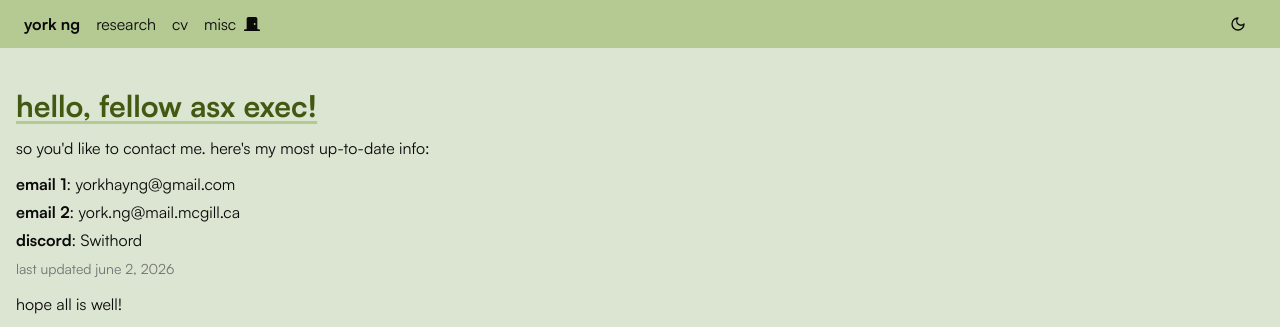
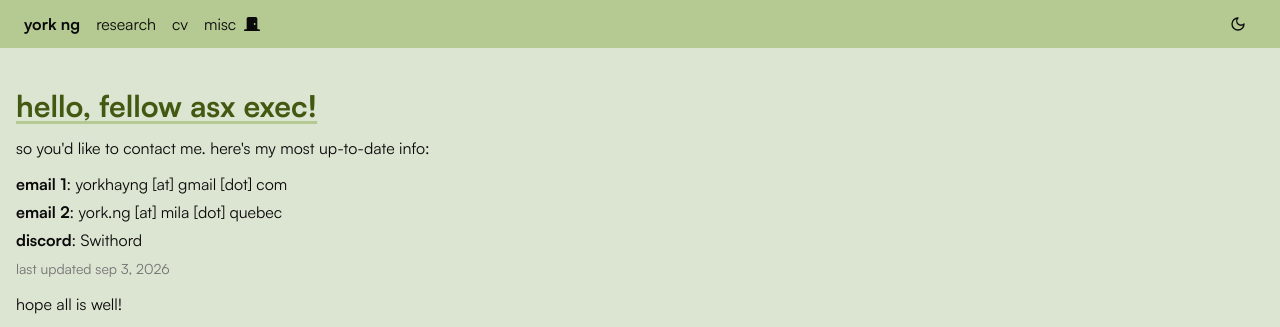
Before and after one commit to Swithord/personal-website, a Next.js app: page /asx in a window 1280 px wide. Shown: the top 327 px of the page. Built offline with nearby package versions, Linux system fonts and the light colour scheme.

Commit message:
add back to home button to comics and update asx

```diff
--- a/pages/asx.tsx
+++ b/pages/asx.tsx
@@ -25,16 +25,16 @@ export default function Publications() {
                 <span>so you'd like to contact me. here's my most up-to-date info:</span>
                 <ul className='flex flex-col gap-1'>
                     <li>
-                        <span className='font-bold'>email 1</span>: <a href="mailto:example@email.com">yorkhayng@gmail.com</a>
+                        <span className='font-bold'>email 1</span>: <a href="mailto:example@email.com">yorkhayng [at] gmail [dot] com</a>
                     </li>
                     <li>
-                        <span className='font-bold'>email 2</span>: <a href="mailto:example2@email.com">york.ng@mail.mcgill.ca</a>
+                        <span className='font-bold'>email 2</span>: <a href="mailto:example2@email.com">york.ng [at] mila [dot] quebec</a>
                     </li>
                     <li>
                         <span className='font-bold'>discord</span>: Swithord
                     </li>
                     <li>
-                        <span className='text-sm text-muted-foreground'>last updated june 2, 2026</span>
+                        <span className='text-sm text-muted-foreground'>last updated sep 3, 2026</span>
                     </li>
                 </ul>
                 <span>hope all is well!</span>
--- a/pages/cattycomicscompany/index.tsx
+++ b/pages/cattycomicscompany/index.tsx
@@ -85,6 +85,7 @@ export default function CattyComicsCompany() {
         <div className='flex flex-col bg-background text-foreground h-screen gap-10 items-center'>
             <Navbar />
             <div className='flex flex-col w-full gap-10 container grow'>
+                <a href="https://yorkng.com/" className='text-primary text-lg hover:underline'>← back to home</a>
                 <div className='flex flex-col gap-1'>
                     <span className='text-3xl text-primary font-bold underline underline-offset-4 decoration-secondary flex gap-2'><FaCat />welcome to the catty comics company!</span>
                     <div>
```
